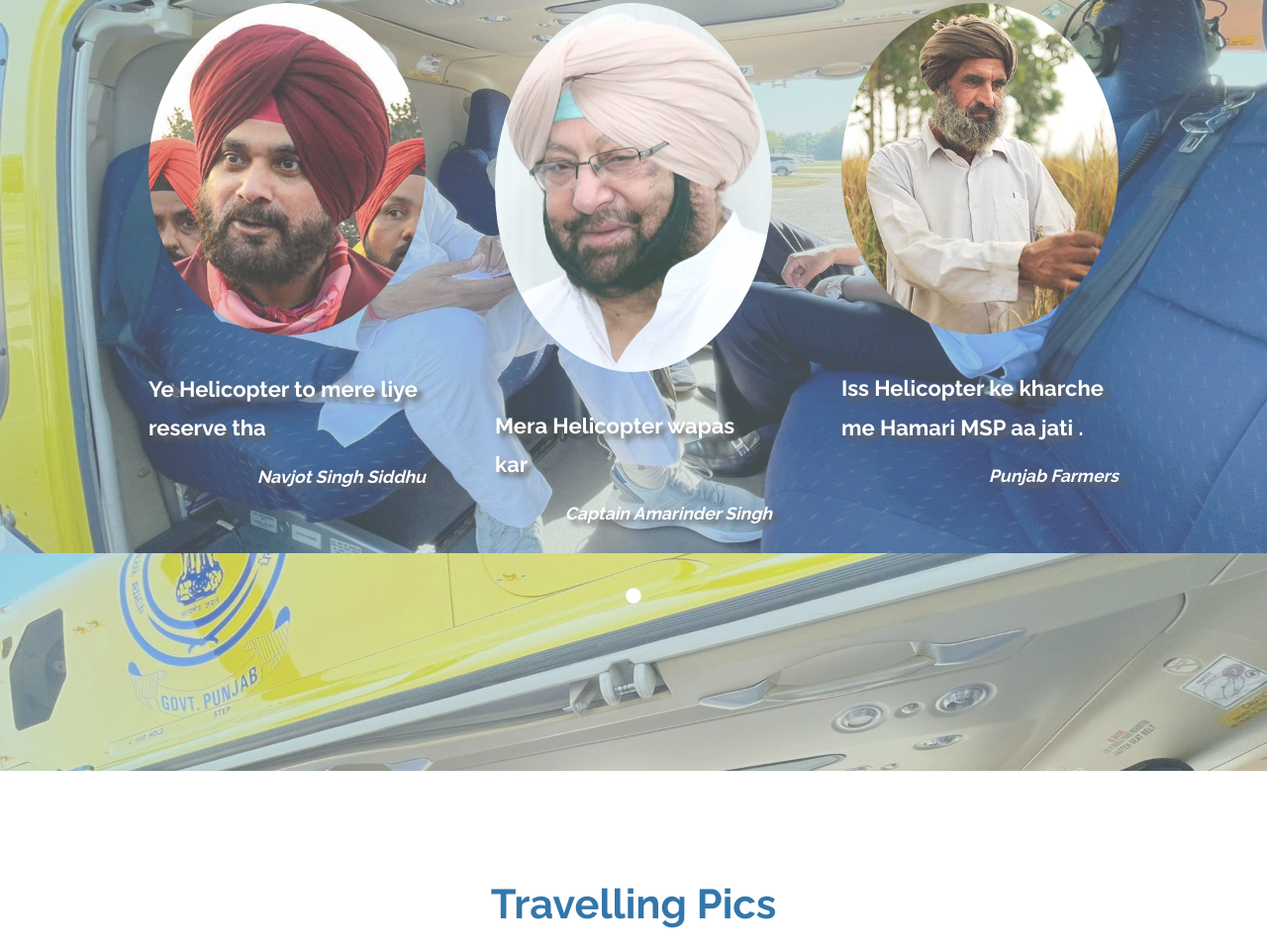
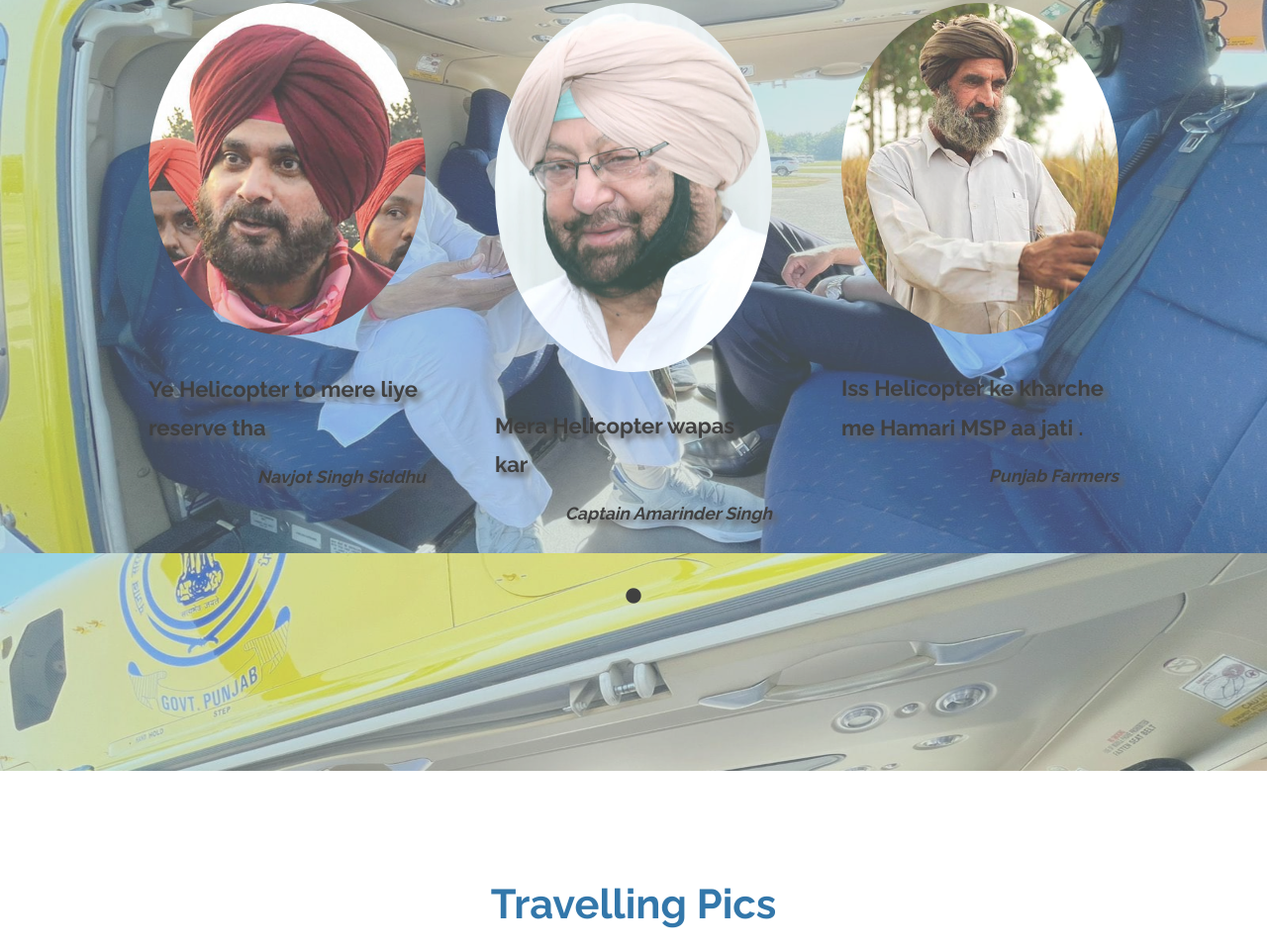
Before and after one commit to souravjain540/HelicopterWalaCM, a plain HTML site: page index.html in a window 1280 px wide. Shown: the part 2096-3055 px from the top of the page at 99% size. Drawn offline with Linux system fonts and the light colour scheme.

Commit message:
update button

```diff
--- a/css/tooplate-infinite-loop.css
+++ b/css/tooplate-infinite-loop.css
@@ -271,7 +271,7 @@ blockquote {
 /* Testimonials */
 #testimonials {
   font-size: 1.6rem;
-  color: white;
+  color: black;
   background-image: url(../img/CM.jpeg);
   background-size: cover;
   background-repeat: no-repeat;
@@ -361,13 +361,13 @@ blockquote {
 }
 
 .tm-testimonials-carousel .slick-dots li button:before {
-  color: white;
+  color: black;
 }
 
 .tm-testimonials-carousel .slick-dots li button:hover:before,
 .tm-testimonials-carousel .slick-dots li button:focus:before,
 .tm-testimonials-carousel .slick-dots li.slick-active button:before {
-  color: white;
+  color: black;
   opacity: 1;
 }
 
```
Also changed, not shown: index.html (+0 -1 lines).
